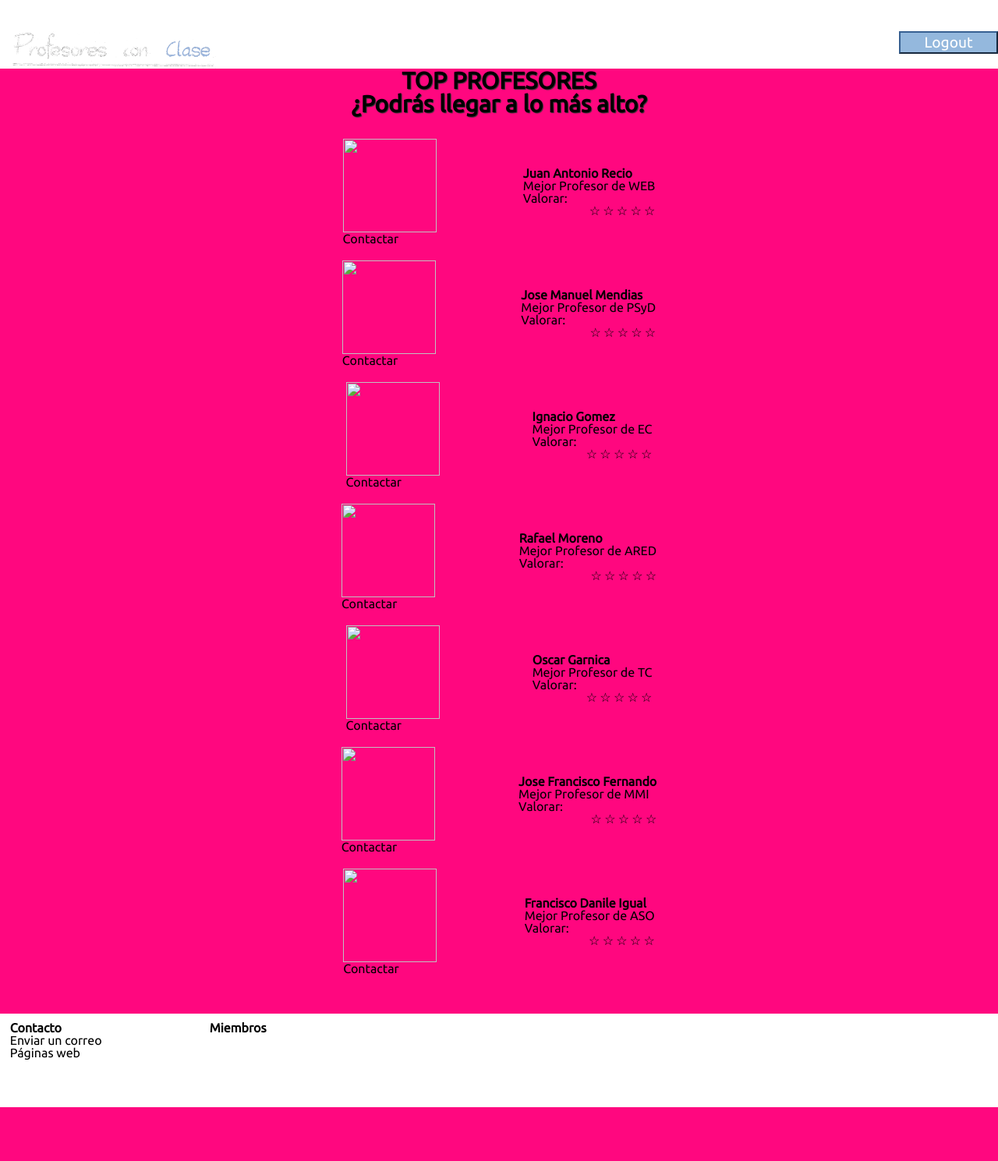
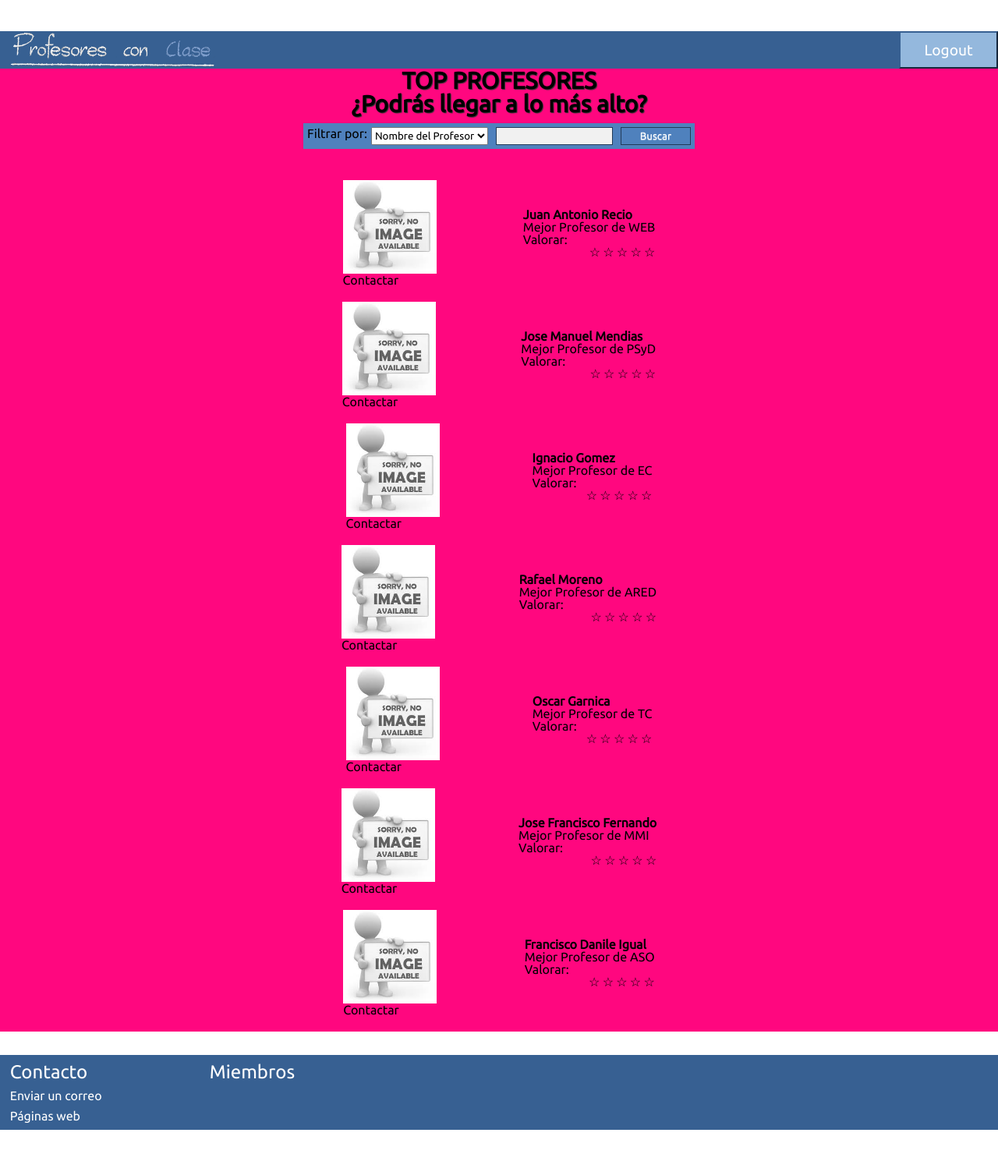
Before and after one commit to Supermanuu/Repoconclase, a PHP site: page /ranking.html in a window 1280 px wide. Shown: the whole page at 78% size. Before the commit the page ends 1420 px from the top, so only its background shows below. Run offline with PHP 8.4, Linux system fonts and the light colour scheme; some libraries are stand-ins or nearby versions.

Commit message:
Buscador y filtros en Ranking
Falta algun detalle minimo, es muy facil pero no me sale,

```diff
--- a/css/ranking_estructura.css
+++ b/css/ranking_estructura.css
@@ -28,6 +28,18 @@
    flex-direction: column;
    list-style:none;
    margin:30px auto;
+}
+
+#busca_rank{
+   display: flex;
+   flex-direction: row;
+
+   /*
+   flex: X Y J%;
+   Flex-grow: crece con un factor de X
+   Flex-shrink: se encoje con un factor de Y
+   Flex-basis: tamaño inicial del J%
+   */
 }
 
 #rank li #bloque1{
@@ -72,3 +84,54 @@
    }
 
 }
+
+/*------------BUSCADOR------------*/
+#buscador {
+    background-color: #4F81BD;
+    border-width: 1px;
+    border-color: #223A57;
+    float: right;
+    padding: 5px;
+    margin: 10px auto;
+    overflow: hidden;
+}
+
+#search, #submit, #filter, #etq_filter {
+    float: left;
+}
+
+#search {
+    padding: 5px 9px;
+    height: 23px;
+    width: 150px;
+    margin: 0 0 0 10px;
+    border: 1px solid #223A57;
+    font: normal 13px;
+    font-family: 'Ubuntu', sans-serif;
+    background: #f1f1f1;
+}
+
+#submit {
+    background-color: #4F81BD;
+    border-width: 1px;
+    border-style: solid;
+    border-color: #223A57;
+    height: 23px;
+    margin: 0 0 0 10px;
+    padding: 0;
+    width: 90px;
+    cursor: pointer;
+    font: bold 14px;
+    font-family: 'Ubuntu', sans-serif;
+    color: #ffffff;
+    text-shadow: 0 1px 0 rgba(255,255,255,0.5);
+}
+
+#submit:hover {
+    background-color: #223A57;
+}
+
+#filter{
+   height: 23px;
+   margin: 0 0 0 5px;
+}
--- a/ranking.html
+++ b/ranking.html
@@ -6,8 +6,8 @@
         <meta name="description" content="Ranking de Profesores"/>
         <link href='https://fonts.googleapis.com/css?family=Ubuntu' rel='stylesheet' type='text/css'>
         <link rel="stylesheet" type="text/css" href="css/reset.css"/>
-        <link rel="stylesheet" type="text/css" href="css/plantilla_estructura.css"/>
-        <link rel="stylesheet" type="text/css" href="css/plantilla_interfaz.css"/>
+        <link rel="stylesheet" type="text/css" href="css/estructura.css"/>
+        <link rel="stylesheet" type="text/css" href="css/interfaz.css"/>
         <link rel="stylesheet" type="text/css" href="css/ranking_interfaz.css"/>
         <link rel="stylesheet" type="text/css" href="css/ranking_estructura.css"/>
         <script src="https://ajax.googleapis.com/ajax/libs/jquery/1.11.3/jquery.min.js"></script>
@@ -27,10 +27,23 @@
                <h2>¿Podrás llegar a lo más alto? </h2>
             </div>
 
+            <div id="busca_rank">
+            <form id="buscador" action="">
+                <p id="etq_filter">Filtrar por: </p>
+                <select id="filter">
+                    <option selected>Nombre del Profesor</option>
+                    <option>Asignaturas</option>
+                    <option>Mejores Valorados</option>
+                </select>
+                <input id="search" type="text">
+                <input id="submit" type="submit" value="Buscar">
+            </form>
+            </div>
+
             <ul id="rank">
     			<li id="profe">
         			<div id="bloque1">
-        			<img src=""/>
+            			<img src="./img/img-not-available.jpg"/>
             			<p id="contacta">Contactar</p>
             		</div>
             		<div id="bloque2">
@@ -46,7 +59,7 @@
 
     			<li id="profe">
             		<div id="bloque1">
-        			<img src=""/>
+            			<img src="./img/img-not-available.jpg"/>
             			<p id="contacta">Contactar</p>
             		</div>
             		<div id="bloque2">
@@ -62,7 +75,7 @@
 
     			<li id="profe">
             		<div id="bloque1">
-        			<img src=""/>
+            			<img src="./img/img-not-available.jpg"/>
             			<p id="contacta">Contactar</p>
             		</div>
             		<div id="bloque2">
@@ -78,7 +91,7 @@
 
     			<li id="profe">
             		<div id="bloque1">
-        			<img src=""/>
+            			<img src="./img/img-not-available.jpg"/>
             			<p id="contacta">Contactar</p>
             		</div>
             		<div id="bloque2">
@@ -94,7 +107,7 @@
 
     			<li id="profe">
             		<div id="bloque1">
-        			<img src=""/>
+            			<img src="./img/img-not-available.jpg"/>
             			<p id="contacta">Contactar</p>
             		</div>
             		<div id="bloque2">
@@ -110,7 +123,7 @@
 
     			<li id="profe">
             		<div id="bloque1">
-        			<img src=""/>
+            			<img src="./img/img-not-available.jpg"/>
             			<p id="contacta">Contactar</p>
             		</div>
             		<div id="bloque2">
@@ -126,7 +139,7 @@
 
     			<li id="profe">
             		<div id="bloque1">
-        			<img src=""/>
+            			<img src="./img/img-not-available.jpg"/>
             			<p id="contacta">Contactar</p>
             		</div>
             		<div id="bloque2">
@@ -140,7 +153,6 @@
             		</div>
             	</li>
     		</ul>
-
         </div> <!-- PRINCIPAL -->
 
         <footer>
```
Also changed, not shown: img/img-not-available.jpg (added). Lines whose indentation alone changed are shown as unchanged.
